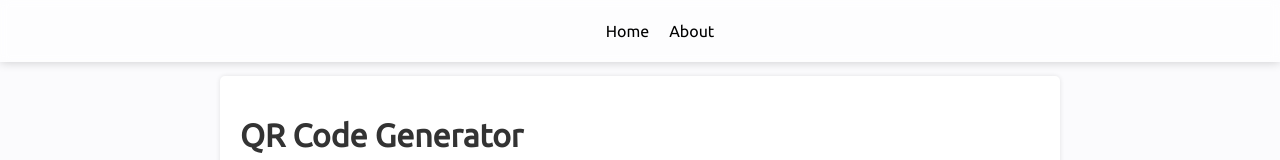
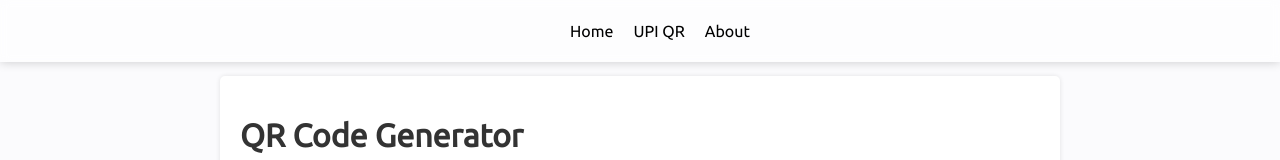
Before and after one commit to devagn611/Qr_Code_Generator, a plain HTML site: page index.html in a window 1280 px wide. Shown: the top 160 px of the page. Drawn offline with Linux system fonts and the light colour scheme.

Commit message:
nav_update

```diff
--- a/index.html
+++ b/index.html
@@ -14,6 +14,7 @@
     <nav>
       <ul>
         <li><a href="#">Home</a></li>
+        <li><a href="https://devagn611.github.io/upi_qr_code/" target="_blank">UPI QR</a></li>
         <li><a href="https://devagn611.github.io/upi_qr_code/about.html" target="_blank">About</a></li>
       </ul>
     </nav>
```
